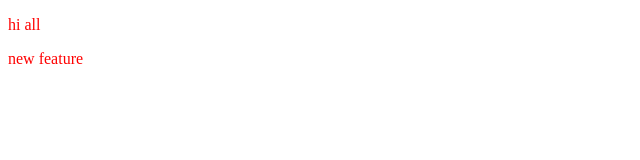
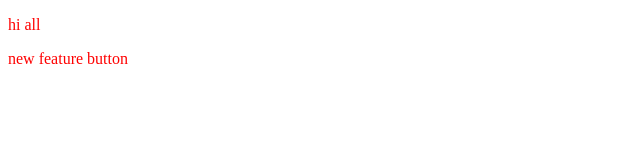
Before and after one commit to KrupavaramBhupathi/localrepo, a plain HTML site: page index.html in a window 1280 px wide. Shown: the full height of the page, 0-640 px from the left. Drawn offline with Linux system fonts and the light colour scheme.

Commit message:
add new button

```diff
--- a/index.html
+++ b/index.html
@@ -8,6 +8,6 @@
 </head>
 <body>
     <p>hi all</p>
-    <p>new feature</p>
+    <p>new feature button</p>
 </body>
 </html>
```
